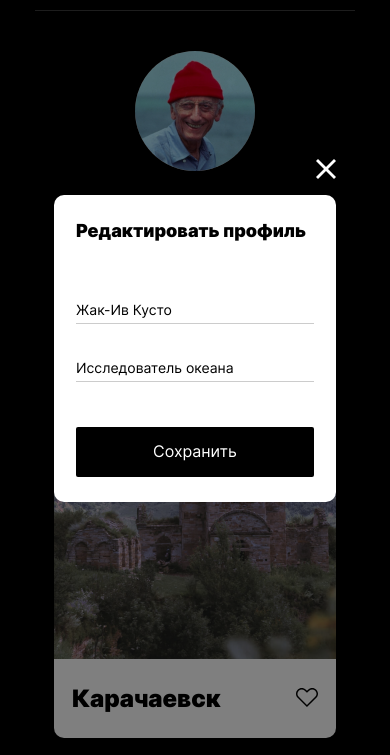
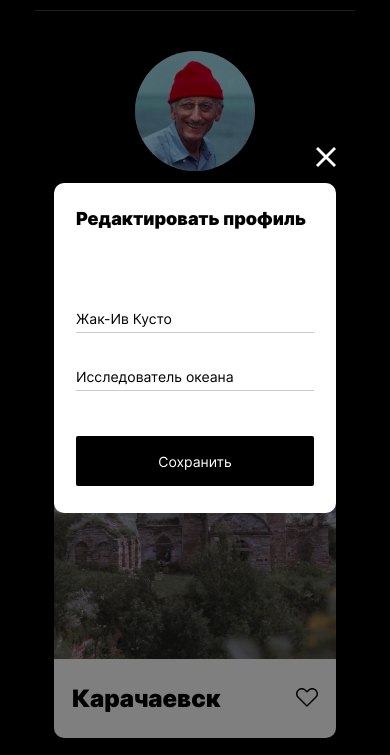
Before and after one commit to Rocanten/mesto, a plain HTML site: page index.html in a window 390 px wide. Both pictures are taken after a click on the button 308 px from the left and 290 px from the top of the page. Shown: the part 74-829 px from the top of the page. Drawn offline with Linux system fonts and the light colour scheme.

Commit message:
Fixed issues from review 2

```diff
--- a/blocks/edit-popup/__container/edit-popup__container.css
+++ b/blocks/edit-popup/__container/edit-popup__container.css
@@ -1,5 +1,6 @@
 .edit-popup__container {
     width: 430px;
+    min-height: 330px;
     background-color: #fff;
     z-index: 1;
     border-radius: 10px;
--- a/blocks/edit-popup/__input/_field_name/edit-popup__input_field_name.css
+++ b/blocks/edit-popup/__input/_field_name/edit-popup__input_field_name.css
@@ -1,3 +1,9 @@
 .edit-popup__input_field_name {
     margin: 54px 0 0 0;
 }
+
+@media screen and (max-width: 730px) {
+    .edit-popup__input_field_name {
+        margin: 75px 0 0 0;
+    }
+}
--- a/blocks/edit-popup/__save/edit-popup__save.css
+++ b/blocks/edit-popup/__save/edit-popup__save.css
@@ -1,6 +1,9 @@
 .edit-popup__save {
     width: 358px;
     height: 50px;
+    font-size: 18px;
+    line-height: 22px;
+    font-weight: 400;
     border: none;
     border-radius: 2px;
     background-color: #000;
@@ -10,6 +13,9 @@
 
 @media screen and (max-width: 730px) {
     .edit-popup__save {
+        font-size: 14px;
+        line-height: 17px;
+        font-weight: 400;
         width: 238px;
         margin: 45px 0 25px 0;
     }
--- a/blocks/profile/__add-button/profile__add-button.css
+++ b/blocks/profile/__add-button/profile__add-button.css
@@ -16,9 +16,17 @@
     cursor: pointer;
 }
 
+@media screen and (max-width: 790px) {
+    .profile__add-button {
+        width: 50px;
+        justify-self: end;
+    }
+}
+
 @media screen and (max-width: 730px) {
     .profile__add-button {
         width: 100%;
         margin-top: 36px;
+        background-size: 16px 16px;
     }
 }
```
